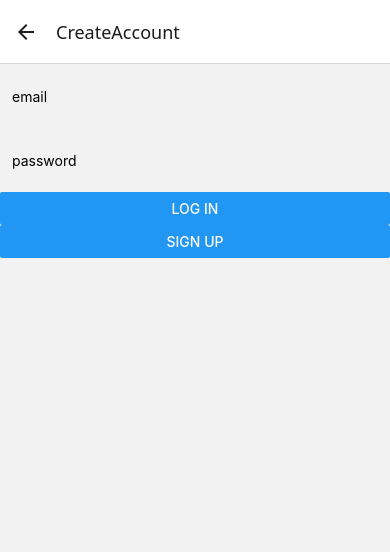
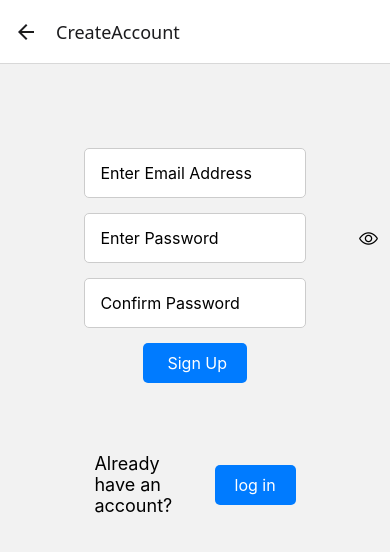
Before and after one commit to Kyle-Wearing/GameOn, a React Native app: screen /CreateAccount in a window 390 px wide. Shown: the top 552 px of the page. Built offline with nearby package versions, Linux system fonts and the light colour scheme.

Commit message:
styling for login and sign up page

```diff
--- a/app/screens/CreateAccountScreen.tsx
+++ b/app/screens/CreateAccountScreen.tsx
@@ -7,21 +7,36 @@ import {
   Keyboard,
   TouchableWithoutFeedback,
   ActivityIndicator,
+  TouchableOpacity,
+  Text,
 } from "react-native";
+
+import Ionicons from "react-native-vector-icons/Ionicons";
 
 import { auth } from "../../FirebaseConfig";
 import { createUserWithEmailAndPassword } from "firebase/auth";
 import { useNavigation } from "@react-navigation/native";
+import { loginStyle } from "../styles/loginPage";
 
 function CreateAccountScreen() {
   const [email, setEmail] = useState("");
-  const [password, setpassowrd] = useState("");
+  const [password, setPassowrd] = useState("");
+  const [confirmPassword, setConfirmPassword] = useState("");
   const refPasswordInput = useRef(null);
+  const refConfirmPasswordInput = useRef(null);
   const navigation = useNavigation();
   const [loading, setLoading] = useState(false);
+  const [hidePassword, setHidePassword] = useState(true);
 
   const focusOnPassword = () => {
     refPasswordInput?.current?.focus();
+  };
+  const focusOnConfirmPassword = () => {
+    refConfirmPasswordInput?.current?.focus();
+  };
+
+  const passwordVisibility = () => {
+    setHidePassword(!hidePassword);
   };
 
   const signIn = async () => {
@@ -29,9 +44,14 @@ function CreateAccountScreen() {
   };
 
   const signUp = async () => {
+    if (confirmPassword === password) {
       setLoading(true);
       try {
-      const user = await createUserWithEmailAndPassword(auth, email, password);
+        const user = await createUserWithEmailAndPassword(
+          auth,
+          email,
+          password
+        );
         setLoading(false);
         if (user) {
           navigation.navigate("HomePage");
@@ -46,47 +66,80 @@ function CreateAccountScreen() {
           .join(" ");
         alert("sign in failed: " + errorMsg);
       }
+    } else {
+      alert("passwords do no match");
+    }
   };
 
   return (
     <TouchableWithoutFeedback onPress={Keyboard.dismiss}>
-      <View style={{ flex: 1 }}>
+      <View style={loginStyle.pageContainer}>
         <TextInput
           keyboardType="email-address"
-          placeholder="email"
-          style={styles.input}
+          placeholder="Enter Email Address"
+          style={loginStyle.input}
           value={email}
           onChangeText={setEmail}
           onSubmitEditing={focusOnPassword}
           returnKeyType="next"
           editable={!loading}
+          autoCapitalize="none"
+          autoCorrect={false}
         />
+        <View style={loginStyle.input}>
           <TextInput
-          placeholder="password"
-          style={styles.input}
+            style={{ fontSize: 16, flex: 1 }}
+            placeholder="Enter Password"
             value={password}
-          onChangeText={setpassowrd}
+            onChangeText={setPassowrd}
             ref={refPasswordInput}
-          secureTextEntry={true}
+            secureTextEntry={hidePassword}
+            onSubmitEditing={focusOnConfirmPassword}
+            returnKeyType="next"
+            editable={!loading}
+            autoCapitalize="none"
+            autoCorrect={false}
+          />
+          <TouchableOpacity
+            style={loginStyle.iconButton}
+            onPress={passwordVisibility}
+          >
+            <Ionicons
+              name={hidePassword ? "eye-outline" : "eye-off-outline"}
+              size={20}
+              color={"black"}
+            ></Ionicons>
+          </TouchableOpacity>
+        </View>
+        <TextInput
+          placeholder="Confirm Password"
+          style={loginStyle.input}
+          value={confirmPassword}
+          onChangeText={setConfirmPassword}
+          ref={refConfirmPasswordInput}
+          secureTextEntry={hidePassword}
           returnKeyType="done"
           editable={!loading}
+          autoCapitalize="none"
+          autoCorrect={false}
         />
-        <Button title={"Log in"} onPress={signIn}></Button>
+
         {loading ? (
           <ActivityIndicator />
         ) : (
-          <Button title={"Sign up"} onPress={signUp}></Button>
+          <TouchableOpacity style={loginStyle.button} onPress={signUp}>
+            <Text style={loginStyle.buttonText}> Sign Up</Text>
+          </TouchableOpacity>
         )}
+        <View style={loginStyle.container}>
+          <Text style={loginStyle.text}>Already have an account?</Text>
+          <TouchableOpacity onPress={signIn} style={loginStyle.button}>
+            <Text style={loginStyle.buttonText}>log in</Text>
+          </TouchableOpacity>
+        </View>
       </View>
     </TouchableWithoutFeedback>
   );
 }
 
-const styles = StyleSheet.create({
-  input: {
-    height: 40,
-    margin: 12,
-  },
-});
-
 export default CreateAccountScreen;
--- a/app/screens/LoginScreen.tsx
+++ b/app/screens/LoginScreen.tsx
@@ -8,7 +8,12 @@ import {
   TouchableWithoutFeedback,
   Text,
   ActivityIndicator,
+  TouchableOpacity,
 } from "react-native";
+
+import { loginStyle } from "../styles/loginPage";
+
+import Ionicons from "react-native-vector-icons/Ionicons";
 
 import { auth } from "../../FirebaseConfig";
 import { signInWithEmailAndPassword } from "firebase/auth";
@@ -16,10 +21,11 @@ import { useNavigation } from "@react-navigation/native";
 
 function LoginScreen() {
   const [email, setEmail] = useState("");
-  const [password, setpassowrd] = useState("");
+  const [password, setPassword] = useState("");
   const refPasswordInput = useRef(null);
   const navigation = useNavigation();
   const [loading, setLoading] = useState(false);
+  const [hidePassword, setHidePassword] = useState(true);
 
   const focusOnPassword = () => {
     refPasswordInput?.current?.focus();
@@ -50,45 +56,65 @@ function LoginScreen() {
     navigation.navigate("CreateAccount");
   };
 
+  const passwordVisibility = () => {
+    setHidePassword(!hidePassword);
+  };
+
   return (
     <TouchableWithoutFeedback onPress={Keyboard.dismiss}>
-      <View style={{ flex: 1 }}>
+      <View style={loginStyle.pageContainer}>
         <TextInput
           keyboardType="email-address"
-          placeholder="email"
-          style={styles.input}
+          placeholder="Enter Email Address"
+          style={loginStyle.input}
           value={email}
           onChangeText={setEmail}
           onSubmitEditing={focusOnPassword}
           returnKeyType="next"
           editable={!loading}
+          autoCapitalize="none"
+          autoCorrect={false}
         />
+        <View style={loginStyle.input}>
           <TextInput
-          placeholder="password"
-          style={styles.input}
+            style={{ fontSize: 16, flex: 1 }}
+            placeholder="Enter Password"
             value={password}
-          onChangeText={setpassowrd}
+            onChangeText={setPassword}
             ref={refPasswordInput}
-          secureTextEntry={true}
+            secureTextEntry={hidePassword}
             returnKeyType="done"
             editable={!loading}
+            autoCapitalize="none"
+            autoCorrect={false}
           />
+          <TouchableOpacity
+            style={loginStyle.iconButton}
+            onPress={passwordVisibility}
+          >
+            <Ionicons
+              name={hidePassword ? "eye-outline" : "eye-off-outline"}
+              size={20}
+              color={"black"}
+            ></Ionicons>
+          </TouchableOpacity>
+        </View>
         {loading ? (
           <ActivityIndicator />
         ) : (
-          <Button title={"Log in"} onPress={signIn}></Button>
+          <TouchableOpacity style={loginStyle.button} onPress={signIn}>
+            <Text style={loginStyle.buttonText}>Log In</Text>
+          </TouchableOpacity>
         )}
-        <Button title={"Sign up"} onPress={signUp}></Button>
+        <View style={loginStyle.container}>
+          <Text style={loginStyle.text}>Don't have an account?</Text>
+          <TouchableOpacity onPress={signUp} style={loginStyle.button}>
+            <Text style={loginStyle.buttonText}>Sign up!</Text>
+          </TouchableOpacity>
+        </View>
       </View>
     </TouchableWithoutFeedback>
   );
 }
 
-const styles = StyleSheet.create({
-  input: {
-    height: 40,
-    margin: 12,
-  },
-});
-
 export default LoginScreen;
--- /dev/null
+++ b/app/styles/loginPage.js
@@ -0,0 +1,49 @@
+import { StyleSheet, Dimensions } from "react-native";
+const { width, height } = Dimensions.get("window");
+
+export const loginStyle = StyleSheet.create({
+  pageContainer: {
+    alignItems: "center",
+    flex: 1,
+    padding: height * 0.1,
+  },
+
+  container: {
+    flexDirection: "row",
+    alignItems: "center",
+    justifyContent: "center",
+    padding: 10,
+    marginTop: 60,
+  },
+  text: {
+    fontSize: 18,
+    marginRight: 10,
+  },
+  button: {
+    backgroundColor: "#007bff",
+    paddingVertical: 10,
+    paddingHorizontal: 20,
+    borderRadius: 5,
+  },
+  buttonText: {
+    color: "#fff",
+    fontSize: 16,
+  },
+  input: {
+    height: 50,
+    width: "100%",
+    borderWidth: 1,
+    borderRadius: 5,
+    borderColor: "#ccc",
+    paddingLeft: 15,
+    fontSize: 16,
+    backgroundColor: "#fff",
+    marginBottom: 15,
+
+    flexDirection: "row",
+  },
+  iconButton: {
+    justifyContent: "center",
+    padding: 10,
+  },
+});
--- a/package.json
+++ b/package.json
@@ -10,7 +10,6 @@
     "web": "expo start --web"
   },
   "dependencies": {
-
     "@react-native-async-storage/async-storage": "^1.24.0",
     "@react-navigation/bottom-tabs": "^7.1.3",
     "@react-navigation/native": "^7.0.13",
@@ -22,12 +21,15 @@
     "firebase": "^11.0.2",
     "react": "18.3.1",
     "react-native": "0.76.3",
+    "react-native-ionicons": "^4.6.5",
     "react-native-safe-area-context": "4.12.0",
-    "react-native-screens": "~4.1.0"
+    "react-native-screens": "~4.1.0",
+    "react-native-vector-icons": "^10.2.0"
   },
   "devDependencies": {
     "@babel/core": "^7.20.0",
     "@types/react": "~18.3.12",
+    "@types/react-native": "^0.72.8",
     "typescript": "^5.3.3"
   },
   "private": true
```
Also changed, not shown: 1 other file (tests, documents, lock files or other folders). Lines whose indentation alone changed are shown as unchanged.
